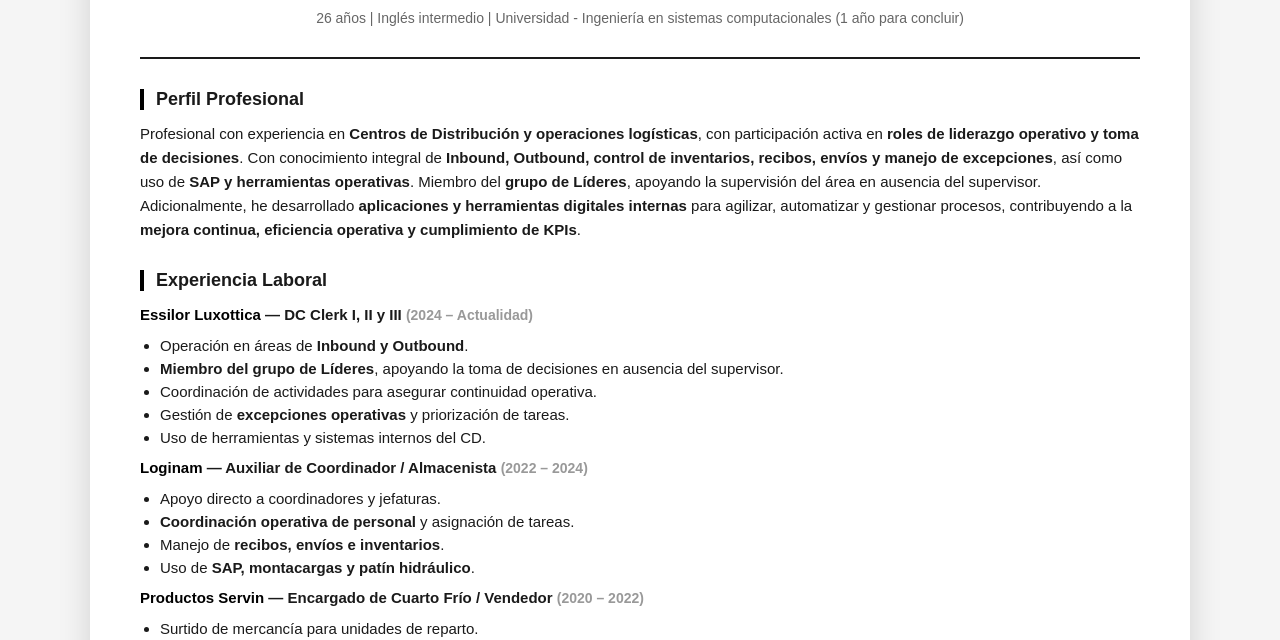
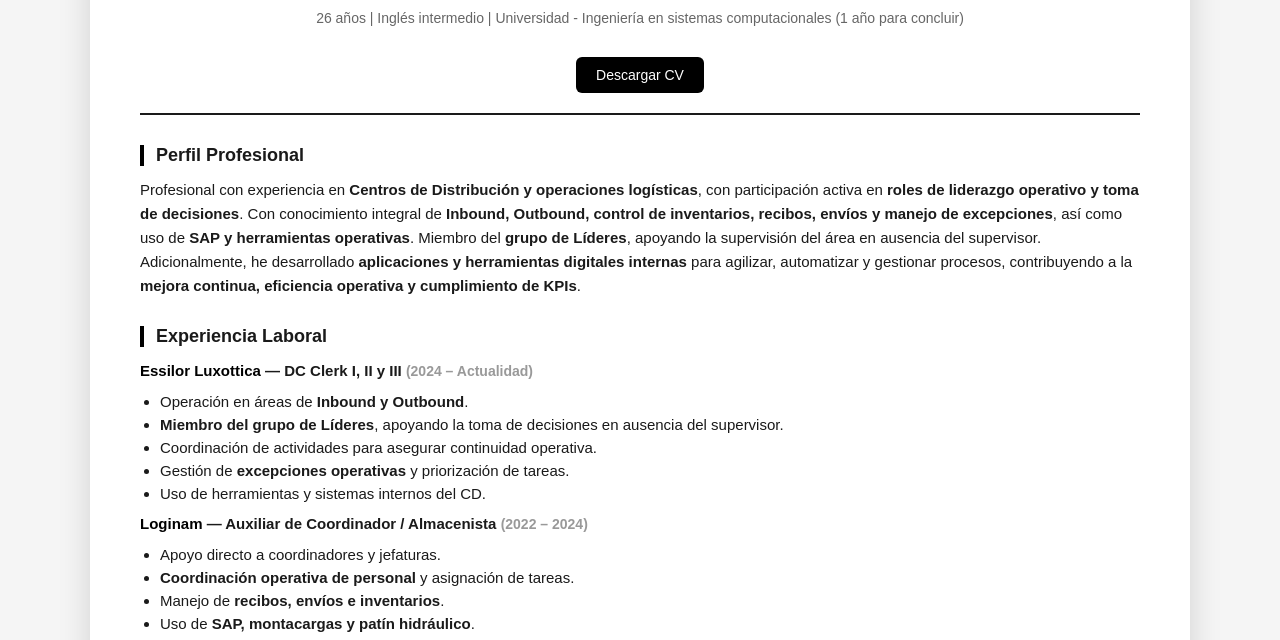
Before and after one commit to Rousorel/HeberDominguezCV, a plain HTML site: page index.html in a window 1280 px wide. Shown: the part 151-791 px from the top of the page. Drawn offline with Linux system fonts and the light colour scheme.

Commit message:
version 1.0.2

```diff
--- a/index.html
+++ b/index.html
@@ -95,6 +95,22 @@
       font-size: 13px;
       color: #999999;
     }
+    .download-btn {
+      display: inline-block;
+      background: #000000;
+      color: #ffffff;
+      padding: 10px 20px;
+      border-radius: 6px;
+      text-decoration: none;
+      font-size: 14px;
+      border: none;
+      cursor: pointer;
+      transition: background 0.3s ease;
+      margin-top: 20px;
+    }
+    .download-btn:hover {
+      background: #333333;
+    }
   </style>
 </head>
 <body>
@@ -103,6 +119,7 @@
       <h1>Héber Domínguez Montano</h1>
       <h2>Supervisor de Centro de Distribución · Postulación Interna</h2>
       <p>26 años | Inglés intermedio | Universidad - Ingeniería en sistemas computacionales (1 año para concluir)</p>
+      <button class="download-btn" onclick="descargarCV()">Descargar CV</button>
     </header>
 
     <section>
@@ -169,5 +186,23 @@
       CV Web Profesional · Héber Domínguez Montano
     </footer>
   </div>
+  <script src="https://cdnjs.cloudflare.com/ajax/libs/html2pdf.js/0.10.1/html2pdf.bundle.min.js"></script>
+  <script>
+    function descargarCV() {
+      const elemento = document.querySelector('.container');
+      const clone = elemento.cloneNode(true);
+      const boton = clone.querySelector('.download-btn');
+      if (boton) boton.remove();
+
+      const opt = {
+        margin: 5,
+        filename: 'Hebar_Dominguez_CV.pdf',
+        image: { type: 'jpeg', quality: 0.98 },
+        html2canvas: { scale: 2, allowTaint: true, useCORS: true },
+        jsPDF: { orientation: 'portrait', unit: 'mm', format: 'a4' }
+      };
+      html2pdf().set(opt).from(clone).save();
+    }
+  </script>
 </body>
 </html>
```
